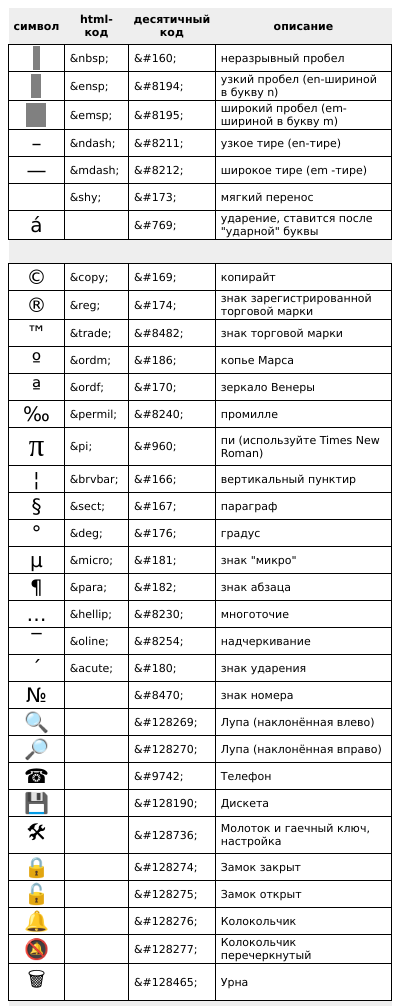
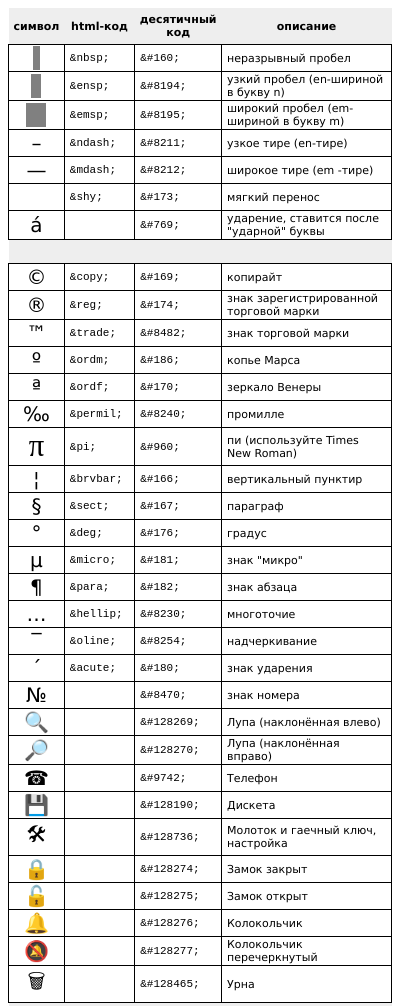
Before and after one commit to phts/firefox-special-characters, a browser extension: page src/popup.html in a window 400 px wide. Shown: the top 1006 px of the page. Drawn offline with Linux system fonts and the light colour scheme.

Commit message:
Improve popup styling

```diff
--- a/src/popup.html
+++ b/src/popup.html
@@ -10,6 +10,7 @@
 
     table {
       border-collapse: collapse;
+      width: 100%;
     }
 
     th {
@@ -17,9 +18,18 @@
       padding: 5px;
     }
 
-    tr td:first-child {
+    .main tr td:first-child,
+    .greek tr td:first-child,
+    .greek tr td:nth-child(3) {
       font-size: 20px;
       text-align: center;
+    }
+
+    .main tr td:nth-child(2),
+    .main tr td:nth-child(3),
+    .greek tr td:nth-child(2),
+    .greek tr td:nth-child(4) {
+      font-family: Courier New, monospace;
     }
 
     td {
@@ -30,7 +40,7 @@
 </head>
 <body>
 
-<table>
+<table class="main">
 <tr><th>символ</th><th>html-код</th><th>десятичный<br>код</th><th>описание</th></tr>
 <tr><td><span style="background:gray">&nbsp;</span> </td><td>&amp;nbsp; </td><td>&amp;#160;</td><td>неразрывный пробел</td></tr>
 <tr><td><span style="background:gray">&#8194;</span>  </td><td>&amp;ensp; </td><td>&amp;#8194;</td><td>узкий пробел (еn-шириной в букву n)</td></tr>
@@ -218,7 +228,7 @@
 <tr><td>&#9203;   </td><td>&nbsp; </td><td>&amp;#9203;</td><td>Песочные часы</td></tr>
 </table>
 
-<table>
+<table class="greek">
 <tr><th colspan="6">Греческий алфавит</th></tr>
 <tr><th colspan="2">строчные</th><th colspan="2">прописные</th><th rowspan="2">описание</th></tr>
 <tr><th>символ</th><th>html-код</th><th>символ</th><th>html-код</th></tr>
@@ -250,7 +260,7 @@
 </table>
 
 <hr>
-<a href="https://htmlweb.ru/html/symbols.php">https://htmlweb.ru/html/symbols.php</a>
+Taken from: <a href="https://htmlweb.ru/html/symbols.php">https://htmlweb.ru/html/symbols.php</a>
 
 </body>
 </html>
```
